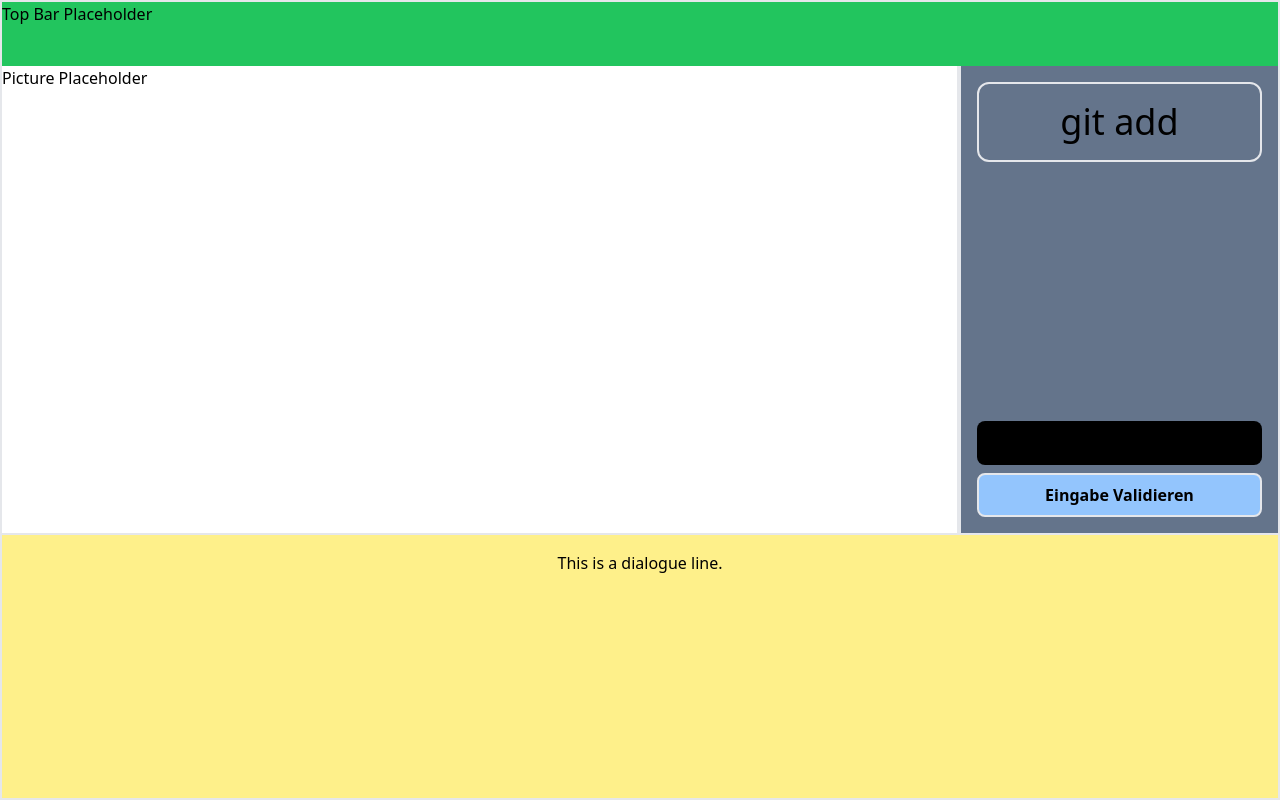
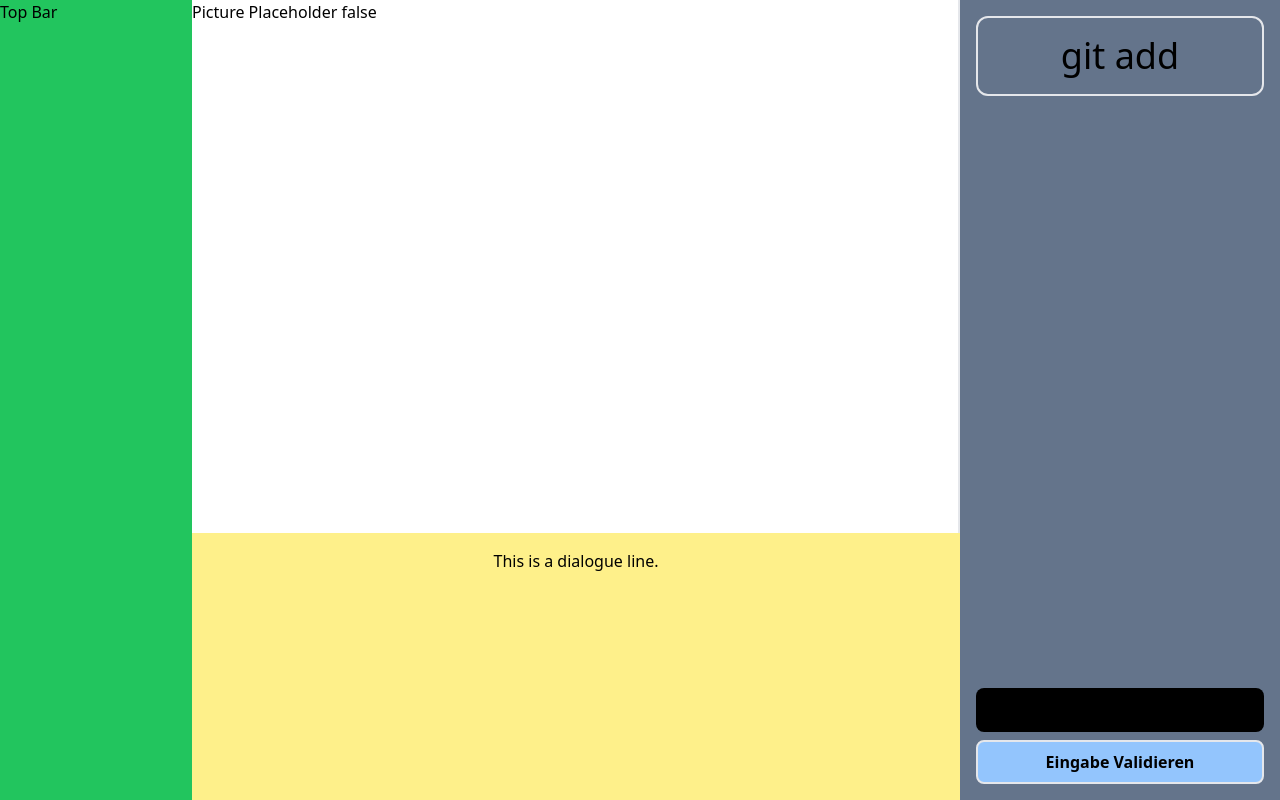
Before and after one commit to AnoukMartinez/martinez-pp-ss-2024, a JavaScript app: page /level1 in a window 1280 px wide. Built offline with nearby package versions, Linux system fonts and the light colour scheme.

Commit message:
Updated Level UI
Gave more emphasis on the console as originally planned, and converted the top bar into a nice and modern side bar

```diff
--- a/src/components/LevelView.vue
+++ b/src/components/LevelView.vue
@@ -19,24 +19,25 @@ const handleValueChange = (newValue : boolean) => {
 </script>
 
 <template>
-  <div class="h-screen flex flex-col border-2">
-    <div class="w-full h-16 bg-green-500">
-      Top Bar Placeholder
+  <div class="h-screen flex flex-row">
+    <div class="h-full w-48 bg-green-500">
+      Top Bar
     </div>
 
-    <div class="flex flex-row flex-grow">
+    <div class="flex flex-col flex-grow">
       <div class="flex-grow border-r-2">
         Picture Placeholder
+        {{ monitoredValue }}
       </div>
-
-      <div class="w-1/4 border-l-2 p-4 bg-slate-500 h-full">
-        <Console msg="git add" @update:value="handleValueChange"/>
+      <div class="h-1/3 p-4 bg-yellow-200">
+        <DialogueBox :dialogue_lines="dialogue_lines" />
       </div>
     </div>
 
-    <div class="h-1/3 border-t-2 p-4 bg-yellow-200">
-      <DialogueBox :dialogue_lines="dialogue_lines" />
-    </div>
+
+    <div class="w-1/4 p-4 bg-slate-500 h-full">
+        <Console msg="git add" @update:value="handleValueChange"/>
+      </div>
   </div>
 </template>
 
--- a/src/style.css
+++ b/src/style.css
@@ -720,74 +720,20 @@ select {
   --tw-contain-style:  ;
 }
 
-.container {
-  width: 100%;
-}
-
-@media (min-width: 640px) {
-  .container {
-    max-width: 640px;
-  }
-}
-
-@media (min-width: 768px) {
-  .container {
-    max-width: 768px;
-  }
-}
-
-@media (min-width: 1024px) {
-  .container {
-    max-width: 1024px;
-  }
-}
-
-@media (min-width: 1280px) {
-  .container {
-    max-width: 1280px;
-  }
-}
-
-@media (min-width: 1536px) {
-  .container {
-    max-width: 1536px;
-  }
-}
-
-.m-2 {
-  margin: 0.5rem;
-}
-
 .m-8 {
   margin: 2rem;
-}
-
-.m-6 {
-  margin: 1.5rem;
 }
 
 .mb-2 {
   margin-bottom: 0.5rem;
 }
 
+.mb-6 {
+  margin-bottom: 1.5rem;
+}
+
 .mb-8 {
   margin-bottom: 2rem;
-}
-
-.mr-5 {
-  margin-right: 1.25rem;
-}
-
-.mr-2 {
-  margin-right: 0.5rem;
-}
-
-.ml-2 {
-  margin-left: 0.5rem;
-}
-
-.mb-6 {
-  margin-bottom: 1.5rem;
 }
 
 .mt-2 {
@@ -802,68 +748,28 @@ select {
   display: table;
 }
 
-.h-screen {
-  height: 100vh;
+.h-1\/3 {
+  height: 33.333333%;
+}
+
+.h-16 {
+  height: 4rem;
+}
+
+.h-20 {
+  height: 5rem;
 }
 
 .h-full {
   height: 100%;
 }
 
-.h-1\/6 {
-  height: 16.666667%;
-}
-
-.h-1\/2 {
-  height: 50%;
-}
-
-.h-1\/3 {
-  height: 33.333333%;
-}
-
-.h-20 {
-  height: 5rem;
-}
-
-.h-10 {
-  height: 2.5rem;
-}
-
-.h-16 {
-  height: 4rem;
-}
-
-.h-64 {
-  height: 16rem;
-}
-
-.h-96 {
-  height: 24rem;
+.h-screen {
+  height: 100vh;
 }
 
 .min-h-screen {
   min-height: 100vh;
-}
-
-.w-48 {
-  width: 12rem;
-}
-
-.w-1 {
-  width: 0.25rem;
-}
-
-.w-80 {
-  width: 20rem;
-}
-
-.w-full {
-  width: 100%;
-}
-
-.w-60 {
-  width: 15rem;
 }
 
 .w-1\/2 {
@@ -878,16 +784,36 @@ select {
   width: 16.666667%;
 }
 
-.w-1\/5 {
-  width: 20%;
+.w-60 {
+  width: 15rem;
 }
 
-.w-1\/3 {
-  width: 33.333333%;
+.w-full {
+  width: 100%;
 }
 
-.flex-auto {
-  flex: 1 1 auto;
+.w-16 {
+  width: 4rem;
+}
+
+.w-10 {
+  width: 2.5rem;
+}
+
+.w-20 {
+  width: 5rem;
+}
+
+.w-56 {
+  width: 14rem;
+}
+
+.w-52 {
+  width: 13rem;
+}
+
+.w-48 {
+  width: 12rem;
 }
 
 .flex-1 {
@@ -898,20 +824,12 @@ select {
   flex-grow: 1;
 }
 
-.grow {
-  flex-grow: 1;
-}
-
 .flex-row {
   flex-direction: row;
 }
 
 .flex-col {
   flex-direction: column;
-}
-
-.flex-wrap {
-  flex-wrap: wrap;
 }
 
 .items-center {
@@ -926,24 +844,18 @@ select {
   justify-content: space-between;
 }
 
-.space-x-4 > :not([hidden]) ~ :not([hidden]) {
-  --tw-space-x-reverse: 0;
-  margin-right: calc(1rem * var(--tw-space-x-reverse));
-  margin-left: calc(1rem * calc(1 - var(--tw-space-x-reverse)));
-}
-
 .space-x-12 > :not([hidden]) ~ :not([hidden]) {
   --tw-space-x-reverse: 0;
   margin-right: calc(3rem * var(--tw-space-x-reverse));
   margin-left: calc(3rem * calc(1 - var(--tw-space-x-reverse)));
 }
 
-.overflow-hidden {
-  overflow: hidden;
+.overflow-y-auto {
+  overflow-y: auto;
 }
 
-.overflow-y-auto {
-  overflow-y: auto;
+.rounded-3xl {
+  border-radius: 1.5rem;
 }
 
 .rounded-lg {
@@ -952,10 +864,6 @@ select {
 
 .rounded-xl {
   border-radius: 0.75rem;
-}
-
-.rounded-3xl {
-  border-radius: 1.5rem;
 }
 
 .rounded-t-lg {
@@ -967,6 +875,10 @@ select {
   border-width: 2px;
 }
 
+.border-l-2 {
+  border-left-width: 2px;
+}
+
 .border-r-2 {
   border-right-width: 2px;
 }
@@ -975,18 +887,19 @@ select {
   border-top-width: 2px;
 }
 
-.border-l-2 {
-  border-left-width: 2px;
-}
-
-.border-red-500 {
-  --tw-border-opacity: 1;
-  border-color: rgb(239 68 68 / var(--tw-border-opacity));
-}
-
 .bg-black {
   --tw-bg-opacity: 1;
   background-color: rgb(0 0 0 / var(--tw-bg-opacity));
+}
+
+.bg-blue-300 {
+  --tw-bg-opacity: 1;
+  background-color: rgb(147 197 253 / var(--tw-bg-opacity));
+}
+
+.bg-green-500 {
+  --tw-bg-opacity: 1;
+  background-color: rgb(34 197 94 / var(--tw-bg-opacity));
 }
 
 .bg-red-500 {
@@ -994,14 +907,9 @@ select {
   background-color: rgb(239 68 68 / var(--tw-bg-opacity));
 }
 
-.bg-yellow-500 {
+.bg-slate-500 {
   --tw-bg-opacity: 1;
-  background-color: rgb(234 179 8 / var(--tw-bg-opacity));
-}
-
-.bg-red-200 {
-  --tw-bg-opacity: 1;
-  background-color: rgb(254 202 202 / var(--tw-bg-opacity));
+  background-color: rgb(100 116 139 / var(--tw-bg-opacity));
 }
 
 .bg-yellow-200 {
@@ -1009,64 +917,17 @@ select {
   background-color: rgb(254 240 138 / var(--tw-bg-opacity));
 }
 
-.bg-slate-200 {
+.bg-yellow-500 {
   --tw-bg-opacity: 1;
-  background-color: rgb(226 232 240 / var(--tw-bg-opacity));
-}
-
-.bg-slate-300 {
-  --tw-bg-opacity: 1;
-  background-color: rgb(203 213 225 / var(--tw-bg-opacity));
-}
-
-.bg-slate-400 {
-  --tw-bg-opacity: 1;
-  background-color: rgb(148 163 184 / var(--tw-bg-opacity));
-}
-
-.bg-slate-500 {
-  --tw-bg-opacity: 1;
-  background-color: rgb(100 116 139 / var(--tw-bg-opacity));
-}
-
-.bg-green-200 {
-  --tw-bg-opacity: 1;
-  background-color: rgb(187 247 208 / var(--tw-bg-opacity));
-}
-
-.bg-blue-300 {
-  --tw-bg-opacity: 1;
-  background-color: rgb(147 197 253 / var(--tw-bg-opacity));
-}
-
-.bg-blue-500 {
-  --tw-bg-opacity: 1;
-  background-color: rgb(59 130 246 / var(--tw-bg-opacity));
-}
-
-.bg-green-500 {
-  --tw-bg-opacity: 1;
-  background-color: rgb(34 197 94 / var(--tw-bg-opacity));
-}
-
-.p-4 {
-  padding: 1rem;
+  background-color: rgb(234 179 8 / var(--tw-bg-opacity));
 }
 
 .p-2 {
   padding: 0.5rem;
 }
 
-.p-5 {
-  padding: 1.25rem;
-}
-
-.p-10 {
-  padding: 2.5rem;
-}
-
-.p-96 {
-  padding: 24rem;
+.p-4 {
+  padding: 1rem;
 }
 
 .px-6 {
@@ -1079,14 +940,14 @@ select {
   padding-bottom: 0.5rem;
 }
 
+.text-4xl {
+  font-size: 2.25rem;
+  line-height: 2.5rem;
+}
+
 .text-8xl {
   font-size: 6rem;
   line-height: 1;
-}
-
-.text-4xl {
-  font-size: 2.25rem;
-  line-height: 2.5rem;
 }
 
 .text-lg {
@@ -1094,16 +955,12 @@ select {
   line-height: 1.75rem;
 }
 
+.font-bold {
+  font-weight: 700;
+}
+
 .font-extrabold {
   font-weight: 800;
-}
-
-.font-medium {
-  font-weight: 500;
-}
-
-.font-bold {
-  font-weight: 700;
 }
 
 .text-red-500 {
@@ -1116,29 +973,9 @@ select {
   color: rgb(255 255 255 / var(--tw-text-opacity));
 }
 
-.text-yellow-400 {
-  --tw-text-opacity: 1;
-  color: rgb(250 204 21 / var(--tw-text-opacity));
-}
-
-.text-green-200 {
-  --tw-text-opacity: 1;
-  color: rgb(187 247 208 / var(--tw-text-opacity));
-}
-
-.text-green-500 {
-  --tw-text-opacity: 1;
-  color: rgb(34 197 94 / var(--tw-text-opacity));
-}
-
 .hover\:bg-blue-500:hover {
   --tw-bg-opacity: 1;
   background-color: rgb(59 130 246 / var(--tw-bg-opacity));
-}
-
-.active\:bg-red-200:active {
-  --tw-bg-opacity: 1;
-  background-color: rgb(254 202 202 / var(--tw-bg-opacity));
 }
 
 .active\:bg-blue-600:active {
```
